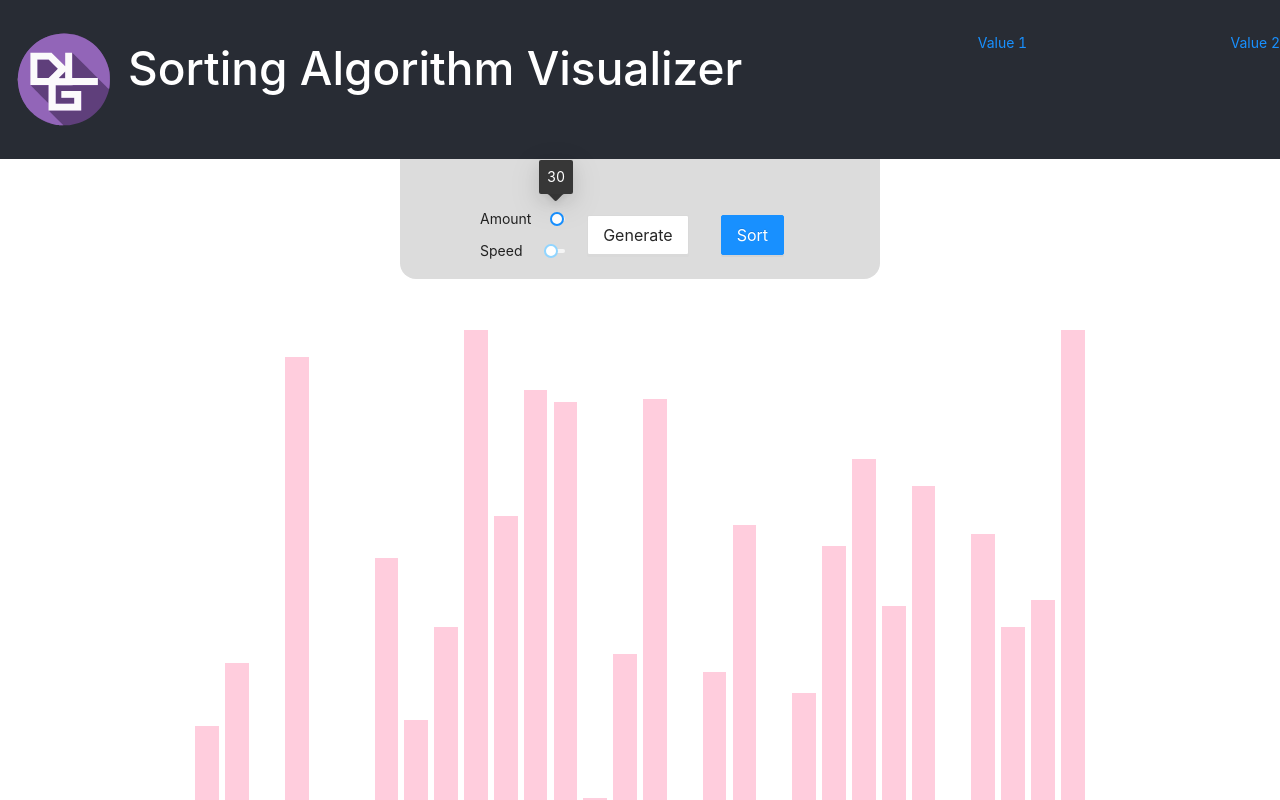
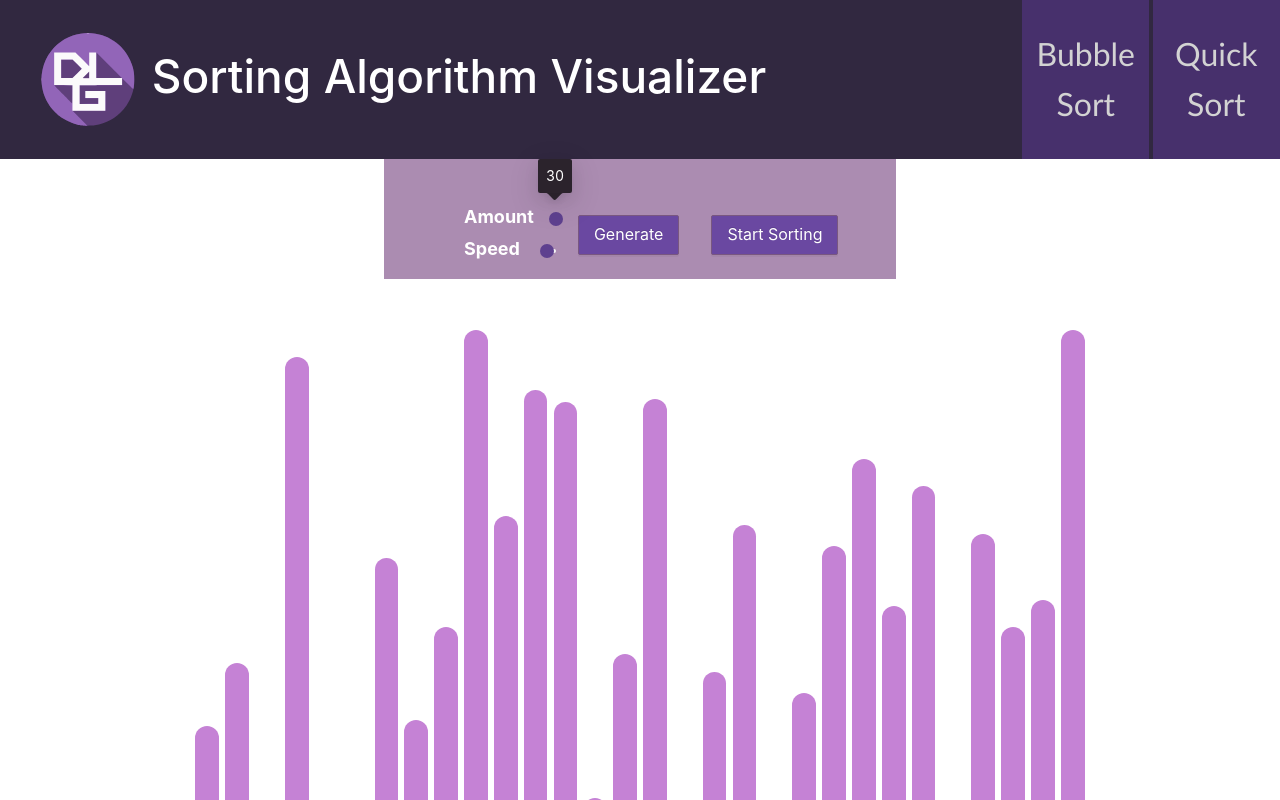
Before and after one commit to dorlugasigal/SortingAlgorithmVisualizer, a Next.js app: page / in a window 1280 px wide. Shown: the top 800 px of the page. Built offline with nearby package versions, Linux system fonts and the light colour scheme.

Commit message:
styling #major

```diff
--- a/src/components/scss/footer/index.module.scss
+++ b/src/components/scss/footer/index.module.scss
@@ -2,7 +2,7 @@
     display: flex;
     flex-direction: column;
     align-items: center;
-    background-color: #282c34;
+    background-color: #312840;
     color: #ffffff;
     padding: 0.5rem 0;
 }
--- a/src/components/scss/header/index.module.scss
+++ b/src/components/scss/header/index.module.scss
@@ -1,17 +1,33 @@
 .header {
-    background-color: #282c34;
+    background-color: #312840;
     color: #ffffff;
     display: flex;
     justify-content: space-between;
     text-align: center;
-    padding: 2rem 0;
-
-    h1 {
-        color: #ffffff;
-        font-size: 2.875rem;
+    display: flex;
+    .logo {
+        flex: 8;
+        user-select: none;
     }
-
-    p {
-        font-size: 1.125rem;
+    a {
+        font-family: "Trebuchet MS", "Lucida Sans Unicode", "Lucida Grande",
+            "Lucida Sans", Arial, sans-serif;
+        display: flex;
+        justify-content: center;
+        align-items: center;
+        font-size: xx-large;
+        text-decoration: none;
+        user-select: none;
+        color: lightgray;
+        margin-left: 0.2rem;
+        flex: 1;
+        background-color: #47306c;
+        transition: all 0.3s ease-in-out;
+        &:hover {
+            background-color: lighten(#47306c, 10%);
+        }
+        &:active {
+            background-color: lighten(#47306c, 10%);
+        }
     }
 }
--- a/src/components/scss/header/index.tsx
+++ b/src/components/scss/header/index.tsx
@@ -8,18 +8,10 @@ export const Header: React.FC = () => {
 
     return (
         <div className={styles.header}>
-            <Logo withTitle />
+            <div className={styles.logo}>
+                <Logo withTitle />
+            </div>
             <>
-                <a
-                    onClick={() =>
-                        router.push("/?sortType=binary", undefined, {
-                            shallow: true,
-                        })
-                    }
-                >
-                    Value 1
-                </a>
-
                 <a
                     onClick={() =>
                         router.push("/?sortType=bubble", undefined, {
@@ -27,7 +19,17 @@ export const Header: React.FC = () => {
                         })
                     }
                 >
-                    Value 2
+                    Bubble Sort
+                </a>
+
+                <a
+                    onClick={() =>
+                        router.push("/?sortType=quick", undefined, {
+                            shallow: true,
+                        })
+                    }
+                >
+                    Quick Sort
                 </a>
             </>
         </div>
--- a/src/components/scss/logo/index.module.scss
+++ b/src/components/scss/logo/index.module.scss
@@ -1,8 +1,13 @@
 .wrapper {
     display: flex;
-    justify-content: space-between;
+    flex: 1;
     padding: 0 1rem;
+    margin: 1.7em;
+    h1 {
+        color: #ffffff;
+        font-size: 2.875rem;
+    }
     .withPadding {
-        padding: 0 1rem;
+        padding: 1rem 0 0 1rem;
     }
 }
--- a/src/components/scss/main/index.tsx
+++ b/src/components/scss/main/index.tsx
@@ -4,11 +4,13 @@ import { useRouter } from "next/router";
 import { SortingManager } from "../sortingManager";
 import { Visualizer } from "../visualizer";
 import styles from "./index.module.scss";
+import { bubbleSort } from "../../../sorts/bubbleSort";
 
 export interface Step {
     highlightRange: number[];
     highlightElementAtIndex: number[];
     swap: boolean;
+    done: boolean;
 }
 export const Main: React.FC = () => {
     const router = useRouter();
@@ -38,36 +40,7 @@ export const Main: React.FC = () => {
         setIsSorting(false);
         setArray(arr);
     };
-    const swap = (arr: number[], xp: number, yp: number) => {
-        const temp = arr[xp];
-        arr[xp] = arr[yp];
-        arr[yp] = temp;
-    };
 
-    async function bubbleSort(arr: number[], n: number): Promise<Step[]> {
-        return new Promise<Step[]>((resolve) => {
-            let i: number, j: number;
-            const steps: Step[] = [];
-            for (i = 0; i < n - 1; i++) {
-                for (j = 0; j < n - i - 1; j++) {
-                    steps.push({
-                        highlightRange: [0, n - 1],
-                        highlightElementAtIndex: [j, j + 1],
-                        swap: false,
-                    });
-                    if (arr[j] > arr[j + 1]) {
-                        swap(arr, j, j + 1);
-                        steps.push({
-                            highlightRange: [0, n - 1],
-                            highlightElementAtIndex: [j, j + 1],
-                            swap: true,
-                        });
-                    }
-                }
-            }
-            resolve(steps);
-        });
-    }
     const sort = async () => {
         if (timeouts.length > 0) {
             timeouts.forEach((timeout) => clearTimeout(timeout));
@@ -75,10 +48,16 @@ export const Main: React.FC = () => {
             setIsSorting(false);
             return;
         }
-        const updateCurrentStep = (i: number): NodeJS.Timeout => {
+        const updateCurrentStep = (
+            i: number,
+            isLastIndex: boolean,
+        ): NodeJS.Timeout => {
             return setTimeout(function () {
                 setSteps([...steps]);
                 setCurrentStepIndex(i);
+                if (isLastIndex) {
+                    setIsSorting(false);
+                }
             }, i * speed);
         };
         setIsSorting(true);
@@ -86,7 +65,9 @@ export const Main: React.FC = () => {
         const steps = await bubbleSort([...array], array.length);
         const timeoutsArray = [];
         for (let index = 0; index < steps.length; index++) {
-            timeoutsArray.push(updateCurrentStep(index));
+            timeoutsArray.push(
+                updateCurrentStep(index, index == steps.length - 1),
+            );
         }
         setTimeouts(timeoutsArray);
     };
@@ -96,7 +77,7 @@ export const Main: React.FC = () => {
                 DEAFULT_AMOUNT_VALUE={DEAFULT_ARRARY_SIZE}
                 DEAFULT_SPEED_VALUE={DEAFULT_SPEED}
                 onSetAmount={setAmount}
-                onSetSpeed={setSpeed}
+                onSetSpeed={(speed) => setSpeed(300 - speed)}
                 onGenerateArray={generateArray}
                 onBeginSort={sort}
                 isSorting={isSorting}
--- a/src/components/scss/sortingManager/index.module.scss
+++ b/src/components/scss/sortingManager/index.module.scss
@@ -1,11 +1,11 @@
 .row {
     display: flex;
     justify-content: space-evenly;
-    background-color: gainsboro;
+    background-color: lighten(#795780, 20%);
     padding: 2.5rem 5rem 0.5rem 5rem;
-    margin: 0 25rem;
+    width: 40%;
     align-items: center;
-    border-radius: 0 0 1rem 1rem;
+    align-self: center;
 
     .slidersContainer {
         flex: 4;
@@ -13,13 +13,14 @@
         .sliderContainer {
             display: flex;
             justify-content: center;
-            align-items: center;
             .label {
                 margin-right: 1rem;
                 flex: 1;
+                color: white;
+                font-size: large;
+                font-weight: bold;
             }
             .slider {
-                flex: 1;
                 flex: 5;
             }
         }
@@ -27,5 +28,22 @@
     .button {
         flex: 1;
         margin: 1rem;
+        &:disabled {
+            background-color: #795780;
+            color: lighten(#795780, 20);
+        }
+        border: 1px solid #795780;
+        background-color: lighten(#47306c, 15%);
+        transition: all 0.3s ease-in-out;
+
+        &:hover {
+            background-color: lighten(#47306c, 20%);
+            .ant-btn-dangerous:focus + {
+                background-color: #ff4d4f;
+            }
+            &:disabled {
+                background-color: #795780;
+            }
+        }
     }
 }
--- a/src/components/scss/sortingManager/index.tsx
+++ b/src/components/scss/sortingManager/index.tsx
@@ -18,44 +18,70 @@ export const SortingManager: React.FC<SortingManagerProps> = (props) => {
             <div className={styles.slidersContainer}>
                 <div className={styles.sliderContainer}>
                     <label className={styles.label}>Amount</label>
-                    <Slider
-                        className={styles.slider}
-                        min={2}
-                        max={100}
-                        defaultValue={props.DEAFULT_AMOUNT_VALUE}
-                        tooltipVisible
-                        onChange={props.onSetAmount}
-                    />
+                    {GetSlider(
+                        props.onSetAmount,
+                        props.DEAFULT_AMOUNT_VALUE,
+                        props.isSorting,
+                        2,
+                        100,
+                    )}
                 </div>
                 <div className={styles.sliderContainer}>
                     <label className={styles.label}>Speed</label>
-                    <Slider
-                        className={styles.slider}
-                        min={0}
-                        max={300}
-                        defaultValue={props.DEAFULT_SPEED_VALUE}
-                        onChange={props.onSetSpeed}
-                    />
+                    {GetSlider(
+                        props.onSetSpeed,
+                        props.DEAFULT_SPEED_VALUE,
+                        props.isSorting,
+                        0,
+                        300,
+                        false,
+                    )}
                 </div>
             </div>
             <Button
                 onClick={props.onGenerateArray}
-                type="default"
-                disabled={props.isSorting}
+                type="primary"
                 size="large"
                 className={styles.button}
+                disabled={props.isSorting}
             >
-                {props.isSorting ? "Stop" : "Generate"}
+                Generate
             </Button>
             <Button
                 onClick={props.onBeginSort}
                 type="primary"
-                danger={props.isSorting}
                 size="large"
                 className={styles.button}
+                danger={props.isSorting}
             >
-                Sort
+                {props.isSorting ? "Stop" : "Start Sorting"}
             </Button>
         </div>
     );
+
+    function GetSlider(
+        onChange: (value: number) => void,
+        defaultValue: number,
+        isSorting: boolean,
+        min: number,
+        max: number,
+        showTooltip = true,
+    ): JSX.Element {
+        return (
+            <Slider
+                className={styles.slider}
+                min={min}
+                max={max}
+                disabled={isSorting}
+                defaultValue={defaultValue}
+                tooltipVisible={showTooltip}
+                onChange={onChange}
+                trackStyle={{ backgroundColor: "#5e408f" }}
+                handleStyle={{
+                    backgroundColor: "#5e408f",
+                    border: "#47306c",
+                }}
+            />
+        );
+    }
 };
--- a/src/components/scss/visualizer/index.module.scss
+++ b/src/components/scss/visualizer/index.module.scss
@@ -9,13 +9,21 @@
         display: flex;
         flex-direction: row;
         align-items: flex-end;
+        transform: "all 0.3s ease-in-out";
+
         .barContainer {
+            transform: "all 0.3s ease-in-out";
+
             justify-items: center;
             .barNumber {
+                transform: "all 0.3s ease-in-out";
+
                 font-family: "Courier New", Courier, monospace;
                 text-align: center;
                 color: white;
                 font-weight: bold;
+                font-size: x-large;
+                user-select: none;
             }
         }
     }
--- a/src/components/scss/visualizer/index.tsx
+++ b/src/components/scss/visualizer/index.tsx
@@ -13,6 +13,10 @@ export const Visualizer: React.FC<VisualizerType> = ({ ...props }) => {
     const { array, amount, steps, currentStepIndex } = props;
     const currentStep = steps[currentStepIndex] ?? null;
     const { width } = useWindowDimensions();
+    const NOT_ACTIVE_COLOR = "#C582D5";
+    const DARK_COLOR = "#71397C";
+    const ACTIVE_COLOR = "#91519D";
+    const COMPARING__COLOR = "#FFDF5A";
     useEffect(() => {
         if (currentStep && currentStep.swap) {
             swap(
@@ -34,18 +38,28 @@ export const Visualizer: React.FC<VisualizerType> = ({ ...props }) => {
         arr[yp] = temp;
     };
     const decideColor = (index: number) => {
-        return currentStep &&
-            currentStep.highlightElementAtIndex.includes(index)
-            ? "#8946A6"
+        return currentStep && currentStep.done
+            ? "#70d16a"
+            : currentStep && currentStep.highlightElementAtIndex.includes(index)
+            ? COMPARING__COLOR
             : inRange(index)
-            ? "#EA99D5"
-            : "#FFCDDD";
+            ? ACTIVE_COLOR
+            : NOT_ACTIVE_COLOR;
+    };
+
+    const decideBarNumberColor = (index: number) => {
+        return currentStep && currentStep.done
+            ? "#FFF"
+            : currentStep && currentStep.highlightElementAtIndex.includes(index)
+            ? DARK_COLOR
+            : "#FFF";
     };
 
     const calculateMarginBottom = (index: number) => {
-        return currentStep &&
-            currentStep.highlightElementAtIndex.includes(index)
-            ? amount * -0.03
+        return currentStep && currentStep.done
+            ? amount * -0.03 + 4
+            : currentStep && currentStep.highlightElementAtIndex.includes(index)
+            ? amount * -0.03 - 14
             : amount * -0.03 + 4;
     };
 
@@ -55,6 +69,7 @@ export const Visualizer: React.FC<VisualizerType> = ({ ...props }) => {
             2 * (amount * -0.03 + 4);
         return widthCalculated;
     };
+
     return (
         <div className={styles.barsContainerWrapper}>
             <div className={styles.barsContainer}>
@@ -63,12 +78,14 @@ export const Visualizer: React.FC<VisualizerType> = ({ ...props }) => {
                         <div
                             title={item.toString()}
                             style={{
-                                height: `${item * 3 + 22}px`,
+                                height: `${item * 3 + 30}px`,
                                 width: `${calculateWidth()}px`,
                                 margin: `${amount * -0.03 + 4}px`,
                                 marginBottom: `${calculateMarginBottom(
                                     index,
                                 )}px`,
+                                transform: "all 0.3s ease-in-out",
+                                borderRadius: "2.5rem 2.5rem 0 0",
                                 backgroundColor: decideColor(index),
                                 display: "flex",
                                 justifyContent: "center",
@@ -76,7 +93,14 @@ export const Visualizer: React.FC<VisualizerType> = ({ ...props }) => {
                             }}
                         >
                             {amount <= 40 && (
-                                <div className={styles.barNumber}>{item}</div>
+                                <div
+                                    style={{
+                                        color: decideBarNumberColor(index),
+                                    }}
+                                    className={styles.barNumber}
+                                >
+                                    {item}
+                                </div>
                             )}
                         </div>
                     </div>
--- /dev/null
+++ b/src/sorts/bubbleSort.tsx
@@ -0,0 +1,46 @@
+import { Step } from "../components/scss/main";
+
+const swap = (arr: number[], xp: number, yp: number) => {
+    const temp = arr[xp];
+    arr[xp] = arr[yp];
+    arr[yp] = temp;
+};
+
+export async function bubbleSort(arr: number[], n: number): Promise<Step[]> {
+    return new Promise<Step[]>((resolve) => {
+        let i: number, j: number;
+        const steps: Step[] = [];
+        for (i = 0; i < n - 1; i++) {
+            for (j = 0; j < n - i - 1; j++) {
+                steps.push({
+                    highlightRange: [0, n - 1],
+                    highlightElementAtIndex: [j, j + 1],
+                    swap: false,
+                    done: false,
+                });
+                if (arr[j] > arr[j + 1]) {
+                    swap(arr, j, j + 1);
+                    steps.push({
+                        highlightRange: [0, n - 1],
+                        highlightElementAtIndex: [j, j + 1],
+                        swap: true,
+                        done: false,
+                    });
+                    steps.push({
+                        highlightRange: [0, n - 1],
+                        highlightElementAtIndex: [j, j + 1],
+                        swap: false,
+                        done: false,
+                    });
+                }
+            }
+        }
+        steps.push({
+            highlightRange: [0, n - 1],
+            highlightElementAtIndex: [0, n + 1],
+            swap: false,
+            done: true,
+        });
+        resolve(steps);
+    });
+}
```
Also changed, not shown: src/components/scss/main/index.module.scss (+0 -13 lines), src/sorts/quickSort.tsx (added, +61 -0 lines).
